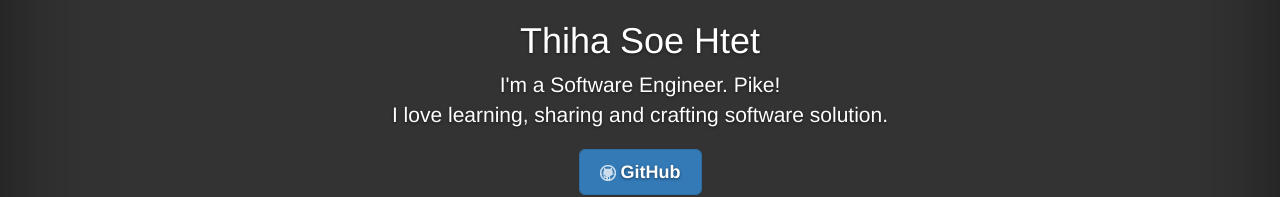
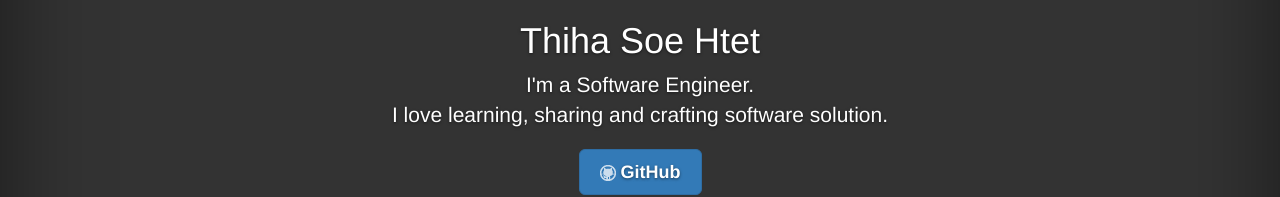
Before and after one commit to thihasoehtet/thihasoehtet.github.io, a plain HTML site: page index.html in a window 1280 px wide. Shown: the part 292-489 px from the top of the page. Drawn offline with nearby package versions, Linux system fonts and the light colour scheme.

Commit message:
Update index.html

```diff
--- a/index.html
+++ b/index.html
@@ -51,7 +51,7 @@
                         <div class="inner cover">
                             <h1 class="cover-heading">Thiha Soe Htet</h1>
                             <p class="lead">
-                                I'm a Software Engineer. Pike!
+                                I'm a Software Engineer.
                                 <br>I love learning, sharing and crafting software solution.
                             </p>
                             <p class="lead">
```
